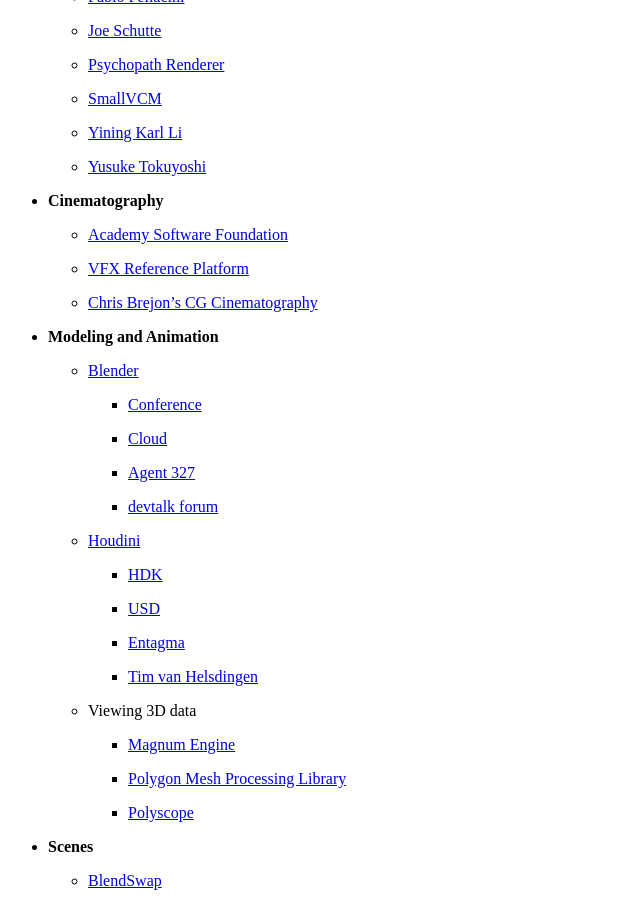
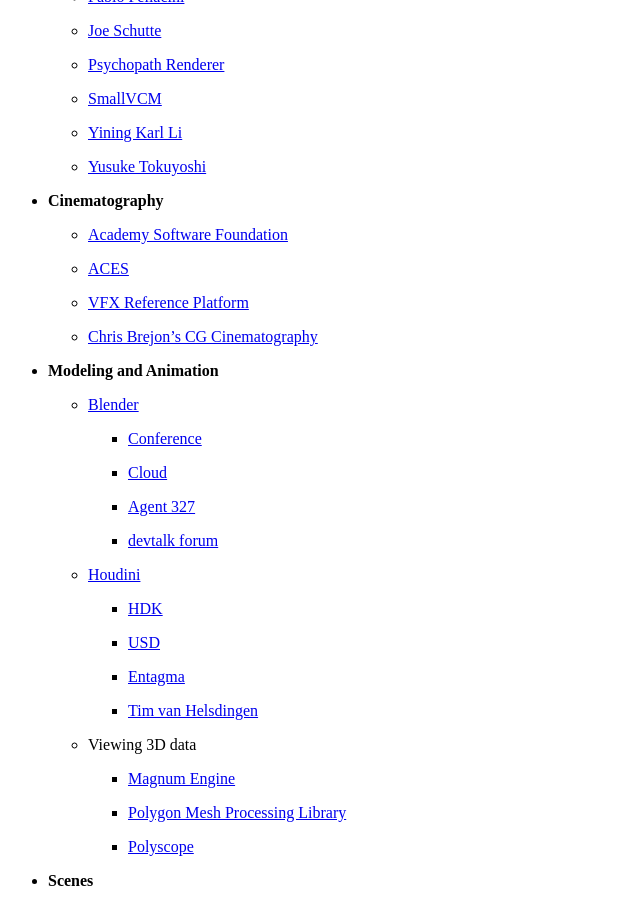
Before and after one commit to wahn/jan_walter_org, a Jekyll site: the page built from links/index.md, in a window 1280 px wide and 900 px high, scrolled down 4205 px. Shown: the whole window, without its empty margins (0-640 px from the left). Built offline with Jekyll 4.4.1, drawn with Linux system fonts in a browser that asks for light colours; Markdown is read by kramdown in place of the engine named in the settings.

Commit message:
Add link to ACES web page.

```diff
--- a/links/index.md
+++ b/links/index.md
@@ -284,6 +284,8 @@
 * __Cinematography__
 
     - [Academy Software Foundation](https://www.aswf.io)
+
+    - [ACES](https://acescentral.com)
 
     - [VFX Reference Platform](https://vfxplatform.com)
 
```
